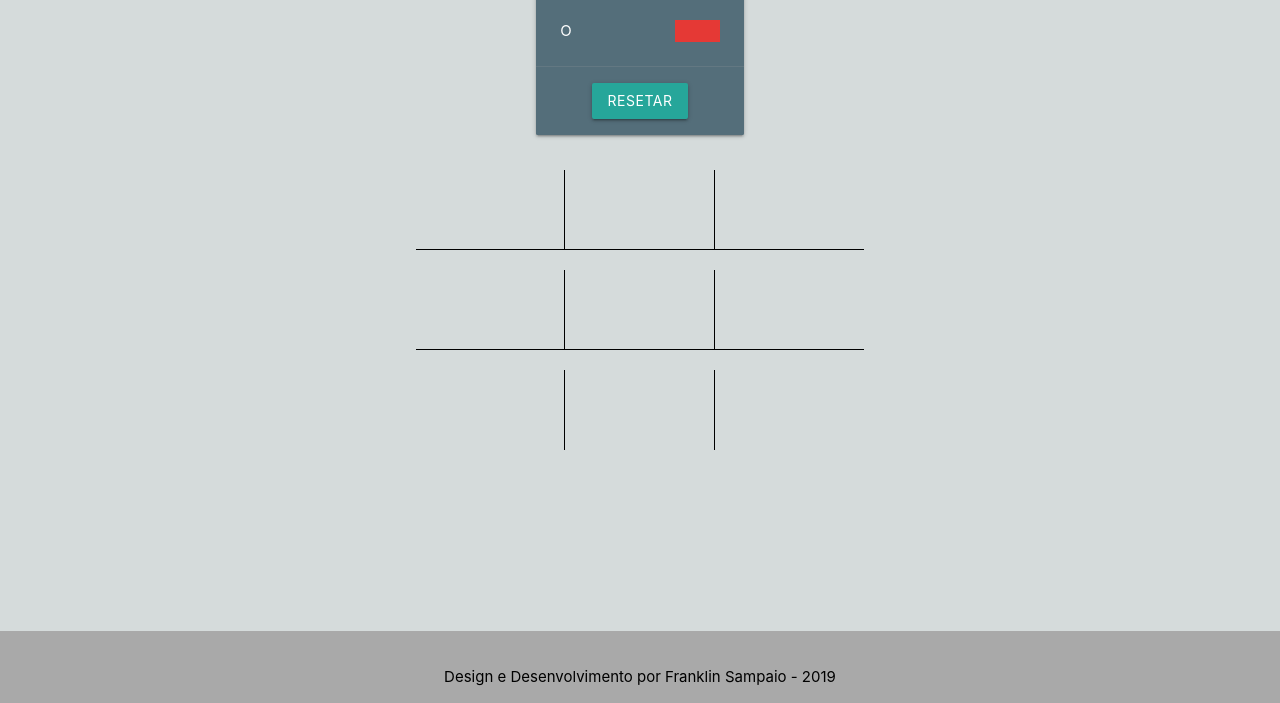
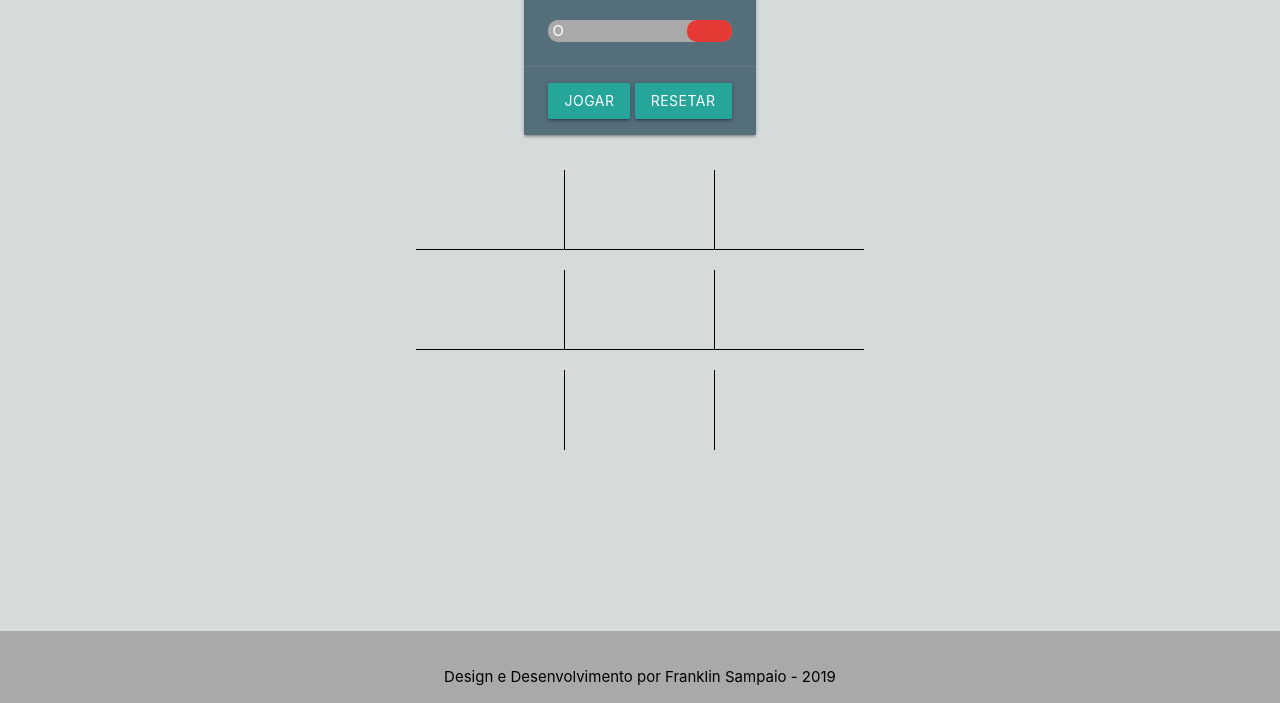
Before and after one commit to F-Sampaio/jogo-da-velha, a plain HTML site: page index.html in a window 1280 px wide. Shown: the part 97-800 px from the top of the page. Drawn offline with nearby package versions, Linux system fonts and the light colour scheme.

Commit message:
ajustes css

```diff
--- a/css/style.css
+++ b/css/style.css
@@ -11,8 +11,18 @@ body {
 main {
     flex: 1 0 auto;
 }
+/* Painel indicativo */
+ #badgeX, #badgeO {
+    border-radius: 10px;
+    text-align: center;
+}
+#paraBadgeX, #paraBadgeO{
+    padding-left: 4px;
+    border-radius: 10px;
+    background-color: #a9a9a9;
+}
+
 /* casas */
-
 .container .col{
     width: 50px;
     height: 80px;
--- a/index.html
+++ b/index.html
@@ -17,7 +17,7 @@
 
 
         <div class="row">
-                <div class="col s12 m12 l12 offset-m6">
+                <div class="col s12 m12 l12 ">
                     <div class="card blue-grey darken-1">
                         <div class="card-content white-text">
                             <span class="card-title">Jogo da Velha</span>
@@ -27,7 +27,7 @@
                         <div class="card-action center">
 
 
-                            <!-- <a class="waves-effect waves-light btn" id="jogarBtn">Jogar</a> -->
+                            <a class="waves-effect waves-light btn" id="jogarBtn">Jogar</a>
                             <a class="waves-effect waves-light btn" onclick="resetar()">Resetar</a>
                         </div>
                     </div>
```
